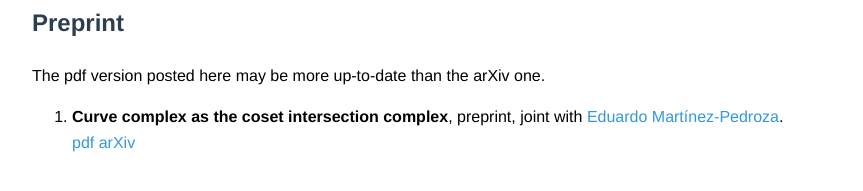
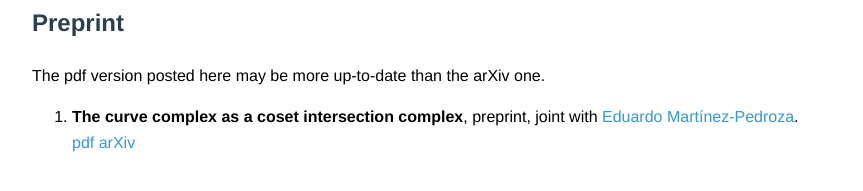
Before and after one commit to haoyang-he/haoyang-he.github.io, a Jekyll site: the page built from research.md, in a window 1280 px wide. Shown: the part 230-421 px from the top of the page, without its empty margins (208-1071 px from the left). Built offline with Jekyll 4.4.1, drawn with Linux system fonts in a browser that asks for light colours.

```diff
--- a/research.md
+++ b/research.md
@@ -9,4 +9,4 @@ title: Research
 
 The pdf version posted here may be more up-to-date than the arXiv one.
 
-1. **Curve complex as the coset intersection complex**, preprint, joint with [Eduardo Martínez-Pedroza](https://www.math.mun.ca/~emartinezped/). <br> [pdf](files/cc_as_cic.pdf) [arXiv](https://arxiv.org/abs/2510.23955)
+1. **The curve complex as a coset intersection complex**, preprint, joint with [Eduardo Martínez-Pedroza](https://www.math.mun.ca/~emartinezped/). <br> [pdf](files/cc_as_cic.pdf) [arXiv](https://arxiv.org/abs/2510.23955)
```
